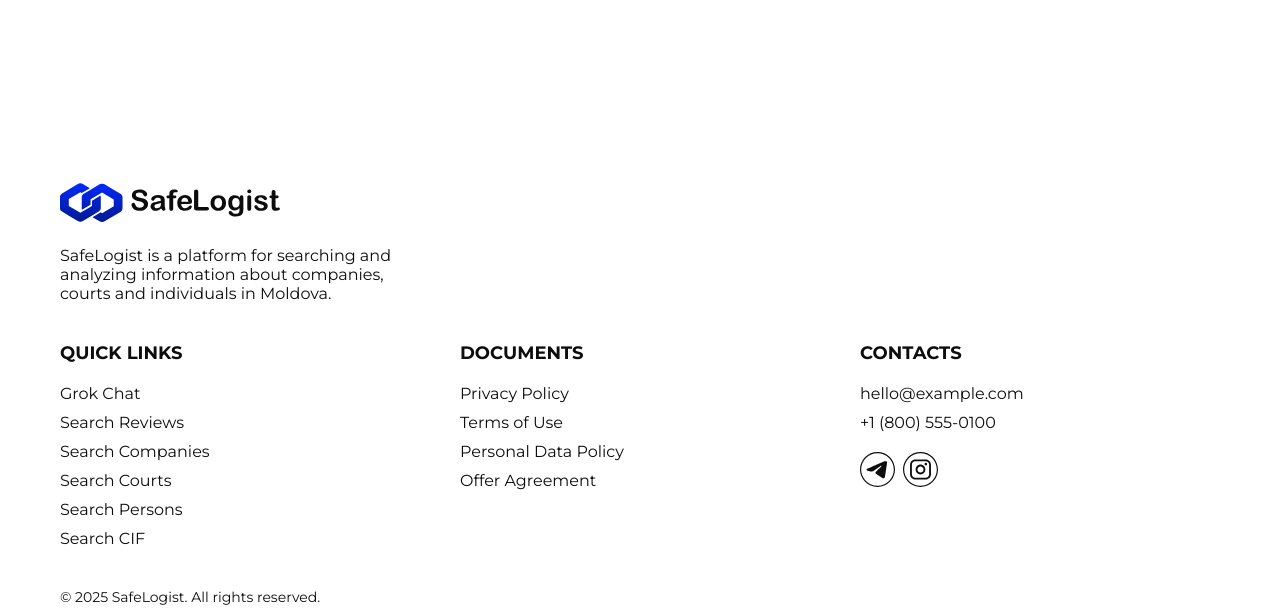
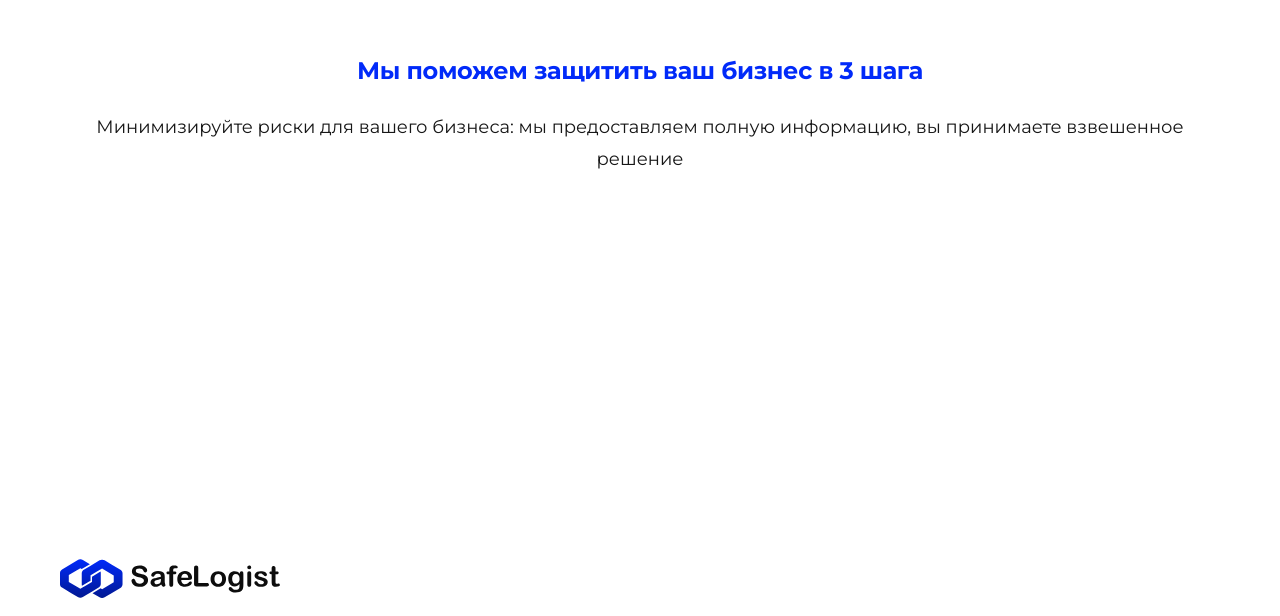
Before and after one commit to AAAlex2001/safelogist, a Next.js app in the folder frontend/: page /en/landing in a window 1280 px wide. Shown: the part 1693-2309 px from the top of the page. Built offline with nearby package versions, Linux system fonts and the light colour scheme; no server answers.

Commit message:
правки

```diff
--- a/frontend/src/app/[locale]/landing/functions/Functions.module.scss
+++ b/frontend/src/app/[locale]/landing/functions/Functions.module.scss
@@ -22,7 +22,6 @@
 
 .TabsContainer {
   width: 100%;
-  max-width: none;
 }
 
 .FunctionsContent {
--- a/frontend/src/app/[locale]/landing/hero/Hero.module.scss
+++ b/frontend/src/app/[locale]/landing/hero/Hero.module.scss
@@ -46,7 +46,8 @@
   top: -30px;
   left: 50%;
   transform: translateX(calc(-50% + var(--icon-x, 0px)));
-  color: #012AF933;
+  /* made even lighter per request */
+  color: rgba(1, 42, 249, 0.08);
   pointer-events: none;
   z-index: 0;
 }
--- a/frontend/src/app/[locale]/landing/page.tsx
+++ b/frontend/src/app/[locale]/landing/page.tsx
@@ -3,12 +3,14 @@ import { Hero } from "./hero";
 import styles from "./landing.module.scss";
 import Footer from "@/components/footer/Footer";
 import { Functions } from "./functions/Functions";
+import { Steps } from "./steps/Steps";
 
 export default function LandingPage() {
   return (
     <main className={styles.landing}>
       <Hero />
-      <Functions/>
+      <Functions />
+      <Steps />
       <Footer />
     </main>
   );
--- /dev/null
+++ b/frontend/src/app/[locale]/landing/steps/Steps.module.scss
@@ -0,0 +1,18 @@
+.steps {
+  margin: 0 auto;
+  display: flex;
+  flex-direction: column;
+  align-items: center;
+  gap: 36px;
+  padding-bottom: 254px;
+  @media (min-width: 768px) {
+    padding-bottom: 244px;
+  }
+}
+
+.headings {
+  display: flex;
+  flex-direction: column;
+  gap: 12px;
+  text-align: center;
+}
--- /dev/null
+++ b/frontend/src/app/[locale]/landing/steps/Steps.tsx
@@ -0,0 +1,28 @@
+import React from "react";
+import { Typography } from "@/components/Typography";
+import styles from "./Steps.module.scss";
+
+export function Steps() {
+  return (
+    <section className={styles.steps}>
+      <div className={styles.headings}>
+        <Typography
+          as="h1"
+          size={24}
+          desktopSize={24}
+          blue={true}
+          text="Мы поможем защитить ваш бизнес в 3 шага"
+        />
+        <Typography
+          as="h2"
+          size={18}
+          desktopSize={18}
+          text="Минимизируйте риски для вашего бизнеса: мы предоставляем полную информацию, вы принимаете взвешенное решение"
+          brown={true}
+        />
+      </div>
+    </section>
+  );
+}
+
+export default Steps;
```
